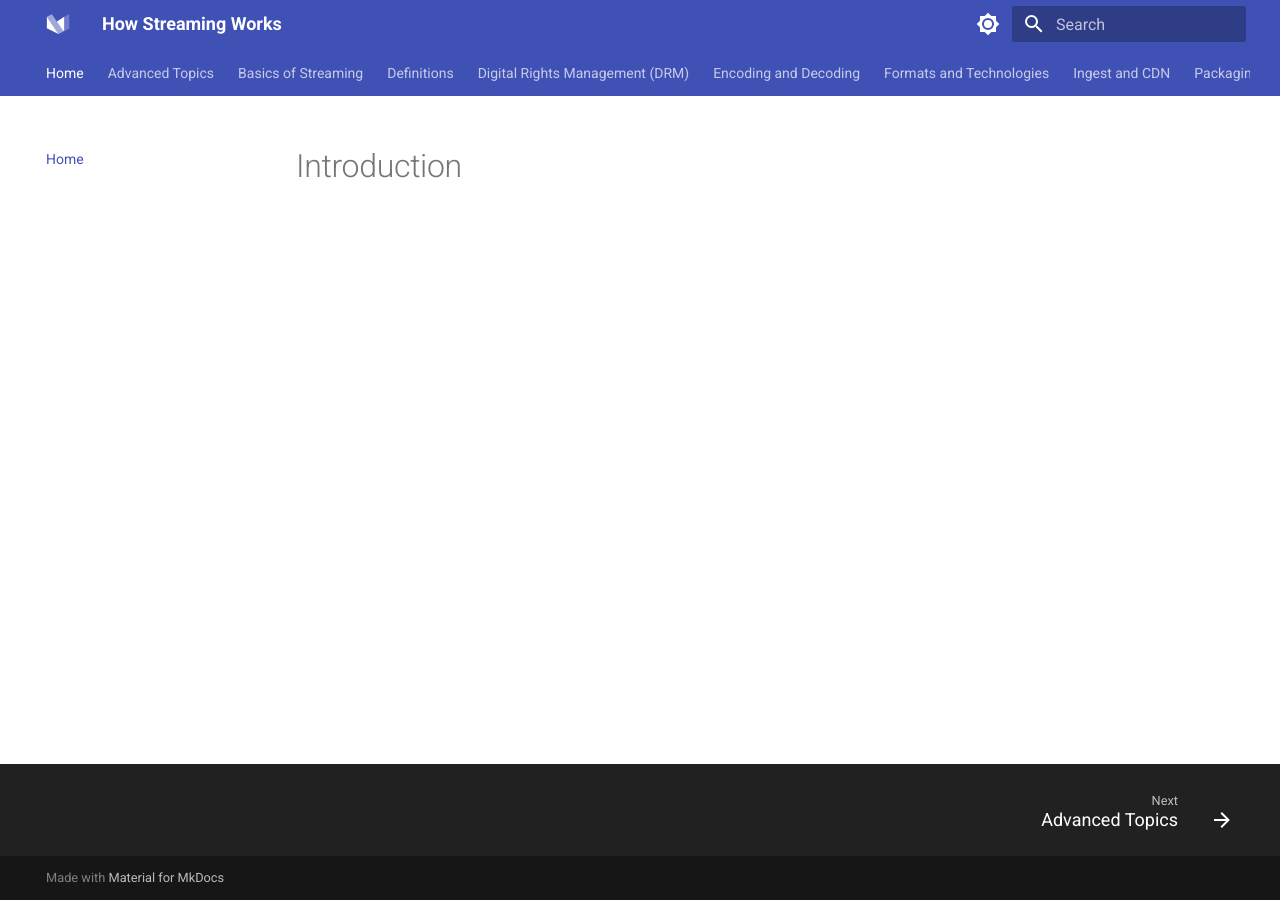
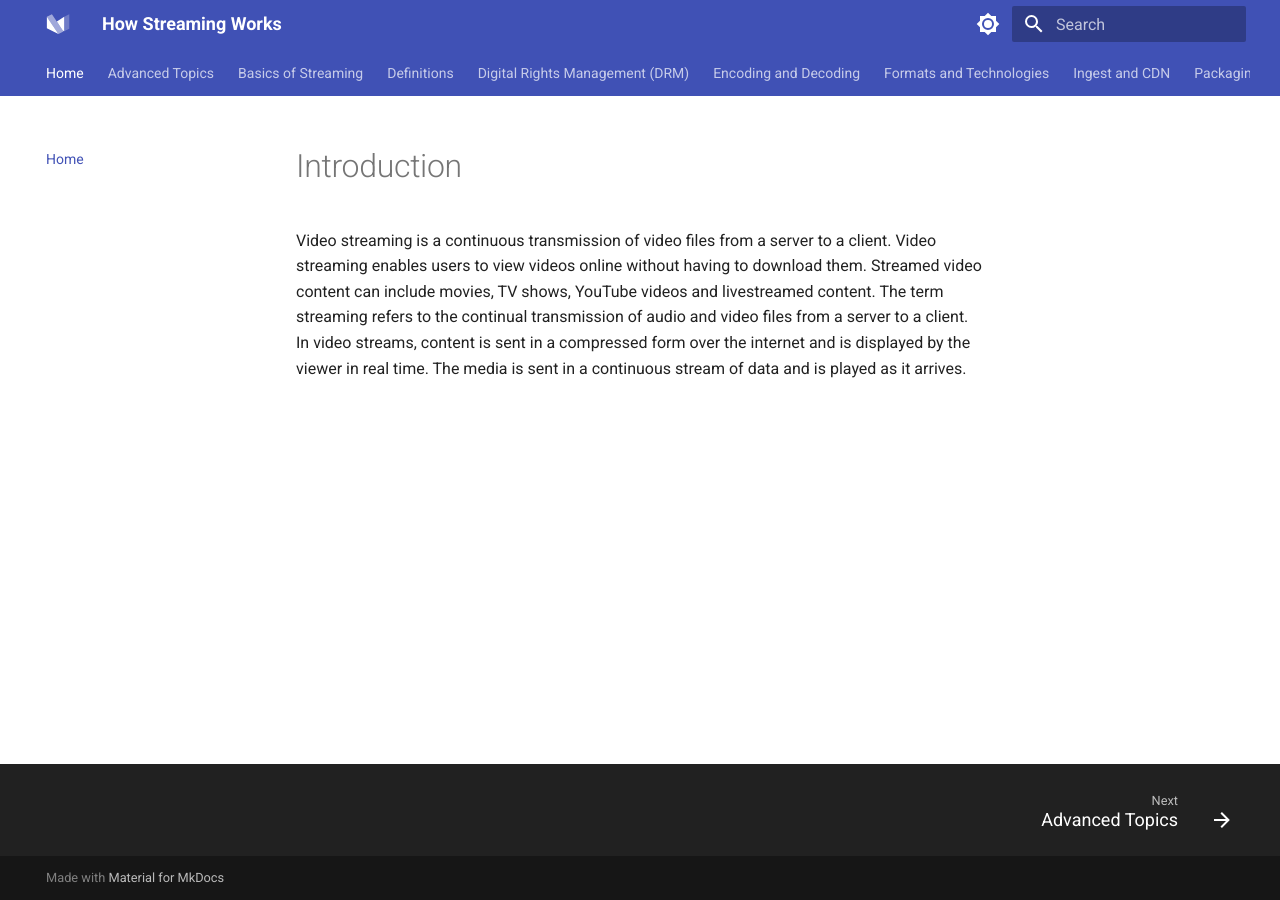
Before and after one commit to howstreamingworks/howstreamingworks, an MkDocs documentation site: the page built from docs/index.md, in a window 1280 px wide. Built offline with MkDocs 1.6.1 and Material for MkDocs 9.7.7, drawn with Linux system fonts in a browser that asks for light colours.

Commit message:
first content commit

```diff
--- a/docs/index.md
+++ b/docs/index.md
@@ -17,3 +17,6 @@ For full documentation visit [mkdocs.org](https://www.mkdocs.org).
         ...       # Other markdown pages, images and other files. -->
 
 # Introduction
+Video streaming is a continuous transmission of video files from a server to a client. Video streaming enables users to view videos online without having to download them.
+Streamed video content can include movies, TV shows, YouTube videos and livestreamed content.
+The term streaming refers to the continual transmission of audio and video files from a server to a client. In video streams, content is sent in a compressed form over the internet and is displayed by the viewer in real time. The media is sent in a continuous stream of data and is played as it arrives.
```
Also changed, not shown: docs/basics.md (+1 -1 lines).
